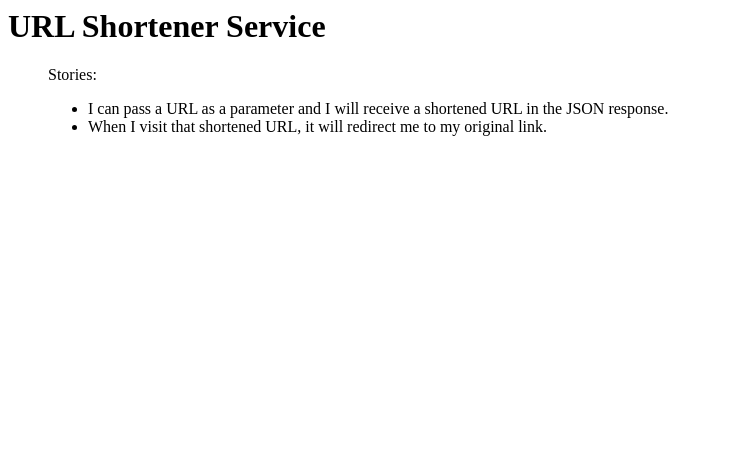
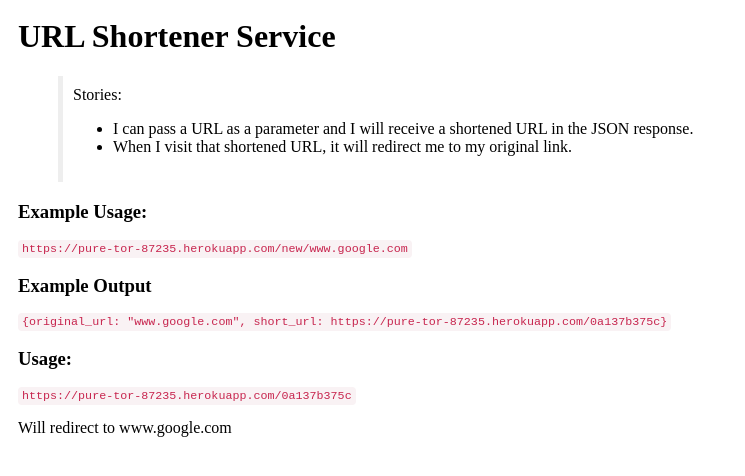
Before and after one commit to wolnewitz/url-shortener, a website: page public/index.html in a window 1280 px wide. Shown: the whole page, without its empty margins (0-745 px from the left). Drawn offline with Linux system fonts and the light colour scheme.

Commit message:
Add basic styling and usage info

```diff
--- a/public/index.html
+++ b/public/index.html
@@ -1,3 +1,8 @@
+<head>
+  <meta charset="utf-8">
+  <title>URL Shortener</title>
+  <link rel="stylesheet" href="styles.css" type="text/css" charset="utf-8">
+</head>
 <body>
   <h1>URL Shortener Service</h1>
   <blockquote>
@@ -11,4 +16,11 @@
       </li>
     </ul>
   </blockquote>
+  <h3>Example Usage:</h3>
+  <code>https://pure-tor-87235.herokuapp.com/new/www.google.com</code>
+  <h3>Example Output</h3>
+  <code>{original_url: "www.google.com", short_url: https://pure-tor-87235.herokuapp.com/0a137b375c}</code>
+  <h3>Usage:</h3>
+  <code>https://pure-tor-87235.herokuapp.com/0a137b375c</code>
+  <p>Will redirect to www.google.com</p>
 </body>
--- /dev/null
+++ b/public/styles.css
@@ -0,0 +1,16 @@
+blockquote {
+  border-left: 5px solid #eee;
+  padding: 10px
+}
+
+body {
+  padding: 10px;
+}
+
+code {
+  padding: 2px 4px;
+  font-size: 90%;
+  color: #c7254e;
+  background-color: #f9f2f4;
+  border-radius: 4px;
+}
```
Also changed, not shown: app.js (+4 -5 lines), helpers/addHTTP.js (added, +8 -0 lines), tests/addHTTP_test.js (added, +14 -0 lines), 1 other file.
